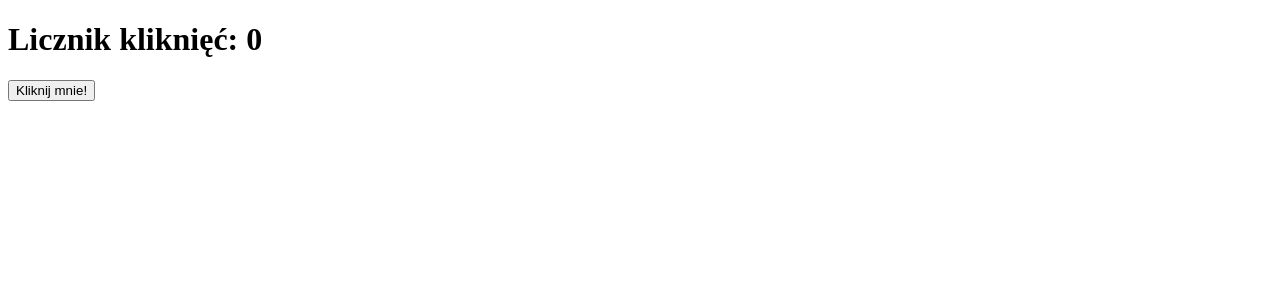
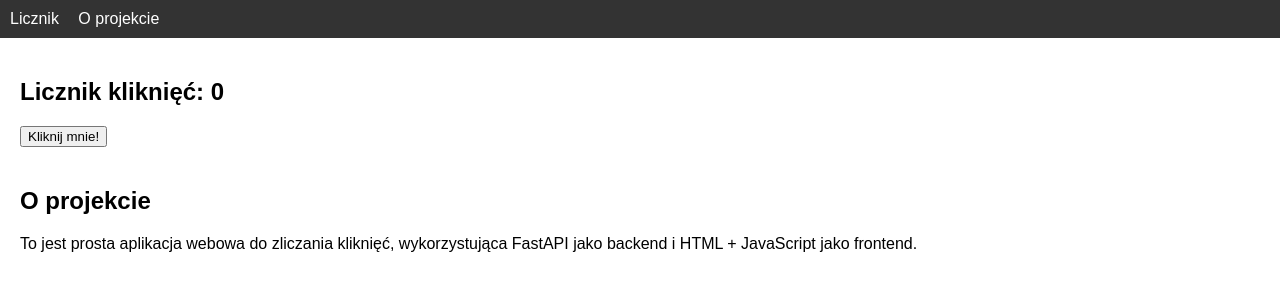
Before and after one commit to Brasen93/sprawozdanie, a plain HTML site: page index.html in a window 1280 px wide. Drawn offline with Linux system fonts and the light colour scheme; no server answers.

Commit message:
Dodano nawigacje do index.html

```diff
--- a/index.html
+++ b/index.html
@@ -3,10 +3,43 @@
 <head>
   <meta charset="UTF-8">
   <title>Licznik kliknięć</title>
+  <style>
+    body { font-family: sans-serif; margin: 0; padding: 0; }
+    nav {
+      background-color: #333;
+      padding: 10px;
+    }
+    nav a {
+      color: white;
+      margin-right: 15px;
+      text-decoration: none;
+    }
+    nav a:hover {
+      text-decoration: underline;
+    }
+    .container {
+      padding: 20px;
+    }
+  </style>
 </head>
 <body>
-  <h1>Licznik kliknięć: <span id="counter">0</span></h1>
-  <button onclick="sendClick()">Kliknij mnie!</button>
+
+  <nav>
+    <a href="#counter">Licznik</a>
+    <a href="#about">O projekcie</a>
+  </nav>
+
+  <div class="container">
+    <section id="counter">
+      <h1>Licznik kliknięć: <span id="counter-value">0</span></h1>
+      <button onclick="sendClick()">Kliknij mnie!</button>
+    </section>
+
+    <section id="about" style="margin-top: 40px;">
+      <h2>O projekcie</h2>
+      <p>To jest prosta aplikacja webowa do zliczania kliknięć, wykorzystująca FastAPI jako backend i HTML + JavaScript jako frontend.</p>
+    </section>
+  </div>
 
   <script>
     const apiBase = 'http://127.0.0.1:8000';
@@ -14,13 +47,15 @@
     async function fetchCount() {
       const res = await fetch(`${apiBase}/count`);
       const data = await res.json();
-      document.getElementById('counter').innerText = data.count;
+      document.getElementById('counter-value').innerText = data.count;
     }
 
     async function sendClick() {
-      const res = await fetch(`${apiBase}/click`, { method: 'POST' });
+      const res = await fetch(`${apiBase}/click`, {
+        method: 'POST'
+      });
       const data = await res.json();
-      document.getElementById('counter').innerText = data.count;
+      document.getElementById('counter-value').innerText = data.count;
     }
 
     fetchCount();
```
